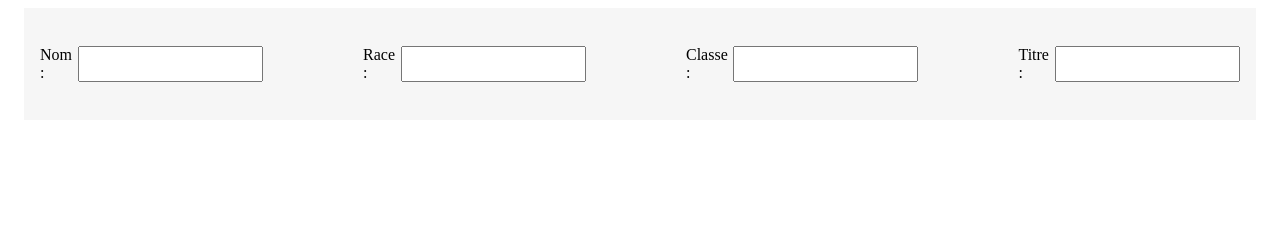
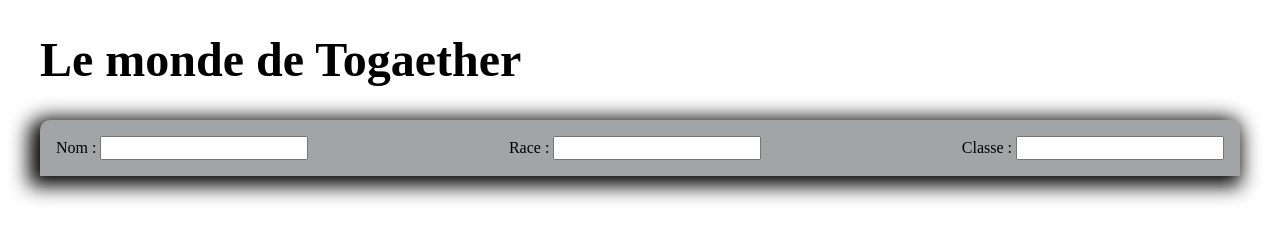
Before and after one commit to iTwiixZ/Fiche-JDR, a website: page index.html in a window 1280 px wide. Drawn offline with nearby package versions, Linux system fonts and the light colour scheme; a web font is replaced by a local one.

Commit message:
WIP header

```diff
--- a/index.html
+++ b/index.html
@@ -5,34 +5,28 @@
     <meta http-equiv="X-UA-Compatible" content="IE=edge">
     <meta name="viewport" content="width=device-width, initial-scale=1.0">
     <link href="style.css" rel="stylesheet">
+    <link href="node_modules/normalize.css/normalize.css" rel="stylesheet">
     <title>JDR</title>
 </head>
 <body>
     <!-- HEADER -->
    <header class="identity">
-        <form class="identity-flex" action="identity" method="post">
-
-            <div class="identity-item">
+       <h1 class="title-h1">Le monde de Togaether</h1>
+       <form class="identity-menu" action="jdr" method="post">
+           <div class="identity-specs">
                <label for="name">Nom :</label>
-            <input type="text" id="name" name="Nom">
+               <input type="text" id="name" name="nom">
            </div>
-
-                <div class="identity-item">
-                    <label for="name">Race :</label>
-                    <input type="text" id="name" name="Nom">
+           <div  class="identity-specs">
+            <label for="race">Race :</label>
+            <input type="text" id="race" name="race">
         </div>
-
-                        <div class="identity-item">
-                            <label for="name">Classe :</label>
-                            <input type="text" id="name" name="Nom">
+        <div  class="identity-specs">
+            <label for="classe">Classe :</label>
+            <input type="text" id="class" name="classe">
         </div>
-
-                                <div class="identity-item">
-                                    <label for="name">Titre :</label>
-                                    <input type="text" id="name" name="Nom">
-                                        </div>
-
        </form>
    </header>
+
 </body>
 </html>
--- /dev/null
+++ b/package.json
@@ -0,0 +1,5 @@
+{
+  "dependencies": {
+    "normalize.css": "^8.0.1"
+  }
+}
--- a/style.css
+++ b/style.css
@@ -1,28 +1,23 @@
 @import url('https://fonts.googleapis.com/css2? family= Pushster & family= Yanone+Kaffeesatz:wght@500 & display=swap');
-body{
+*{
     box-sizing: border-box;
 }
 
 .identity{
-    /* border: solid 3px red; */
     width: 1200px;
-    height: 80px;
     margin: auto;
-    padding: 16px;
-    display: flex;
-    align-items: center;
-    background-color: #f6f6f6;
 
 
-    }
-
-.identity-flex{
+}
+.identity-menu{
     display: flex;
-    gap: 100px;
     justify-content: space-between;
+    background-color: #A3A4A6;
+    padding: 16px;
+    -webkit-box-shadow: -5px 4px 20px 6px #000000;
+    box-shadow: -5px 4px 20px 6px #000000;
+    border-radius: 10px 10px 0 0;
 }
-
-.identity-item{
-    display: flex;
-    gap: 5px;
+.title-h1{
+    font-size: 48px;
 }
```
Also changed, not shown: 1 other file. Lines whose indentation alone changed are shown as unchanged.
